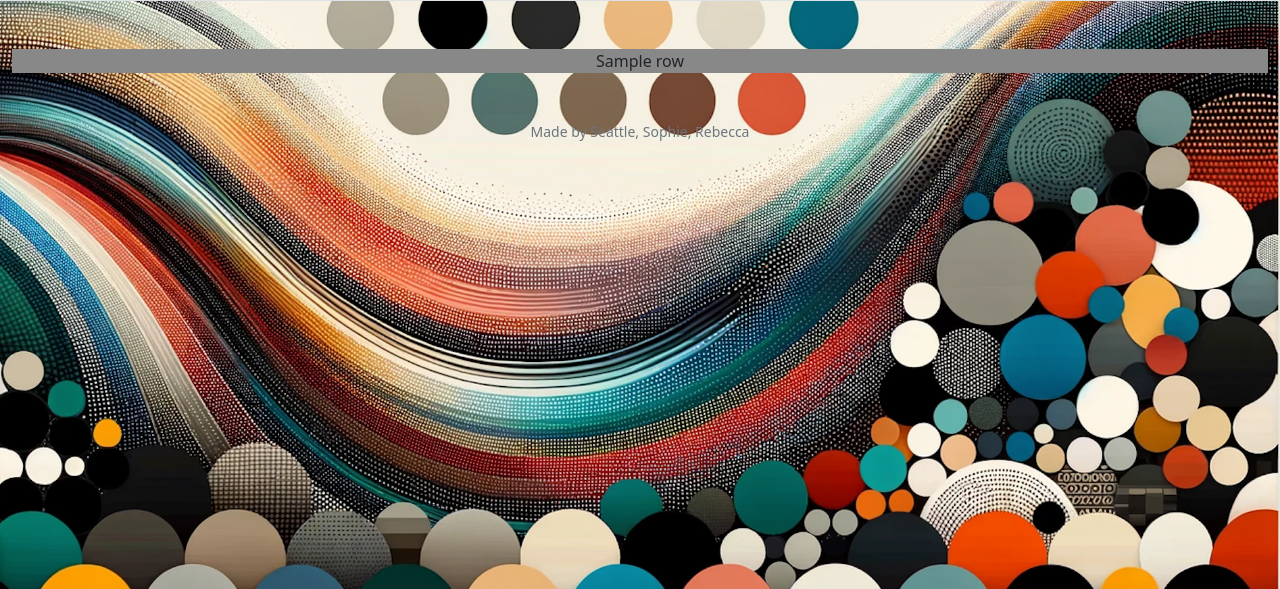
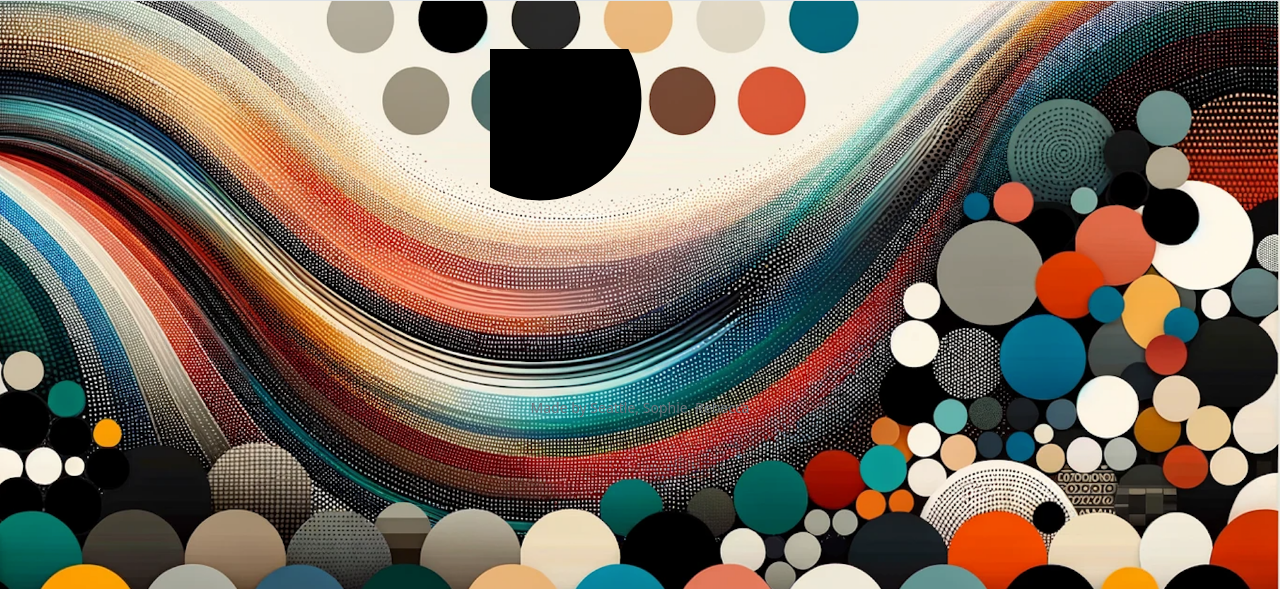
Before and after one commit to sophie-d-cs/Final, a Flask app: template ColorPicker/templates/colorPalette.html in a window 1280 px wide. Shown: the part 75-664 px from the top of the page. Run offline with Flask 3, Linux system fonts and the light colour scheme; the template is opened without the code that fills it: most values are stand-ins (such as "Sample title", 1, 10 or a date in 2020); some libraries are stand-ins or nearby versions.

Commit message:
showing stuff

```diff
--- a/ColorPicker/app.py
+++ b/ColorPicker/app.py
@@ -67,14 +67,14 @@
         color3=round(new_red)*10000+ round(new_green)*100+ round(new_blue)
         color_4 = 0xFFFFFF ^ color3
         color_4 = "%06X" % color_4
+        global colors
         colors = [color, comp_color, color_3, color_4]
         return redirect("/colorPalette")
 
 @app.route("/colorPalette")
 @login_required
 def colorPalette():
-    return render_template('colorPalette.html')
-
+    return render_template('colorPalette.html', colors = colors)
 
 @app.route("/", methods=["GET", "POST"])
 @login_required
--- a/ColorPicker/templates/colorPalette.html
+++ b/ColorPicker/templates/colorPalette.html
@@ -7,15 +7,9 @@
     <!-- make sure that url up top matches html page -->
     <form action="/colorPalette" method="post">
         {% for color in colors %}
-        <div class="color" style="background-color: {{ color }};">
-            <!-- display inputted clors -->
-            {% for row in rows %}
-                <tr>
-                    <td>{{row}}</td>
-                </tr>
-            {% endfor %}
-
-        </div>
+        <svg height="300" width="300">
+            <circle cx="50" cy="50" r="100" stroke="black" stroke-width="3" />
+          </svg>
         {% endfor %}
     </form>
 {% endblock %}
```
Also changed, not shown: 1 other file.
